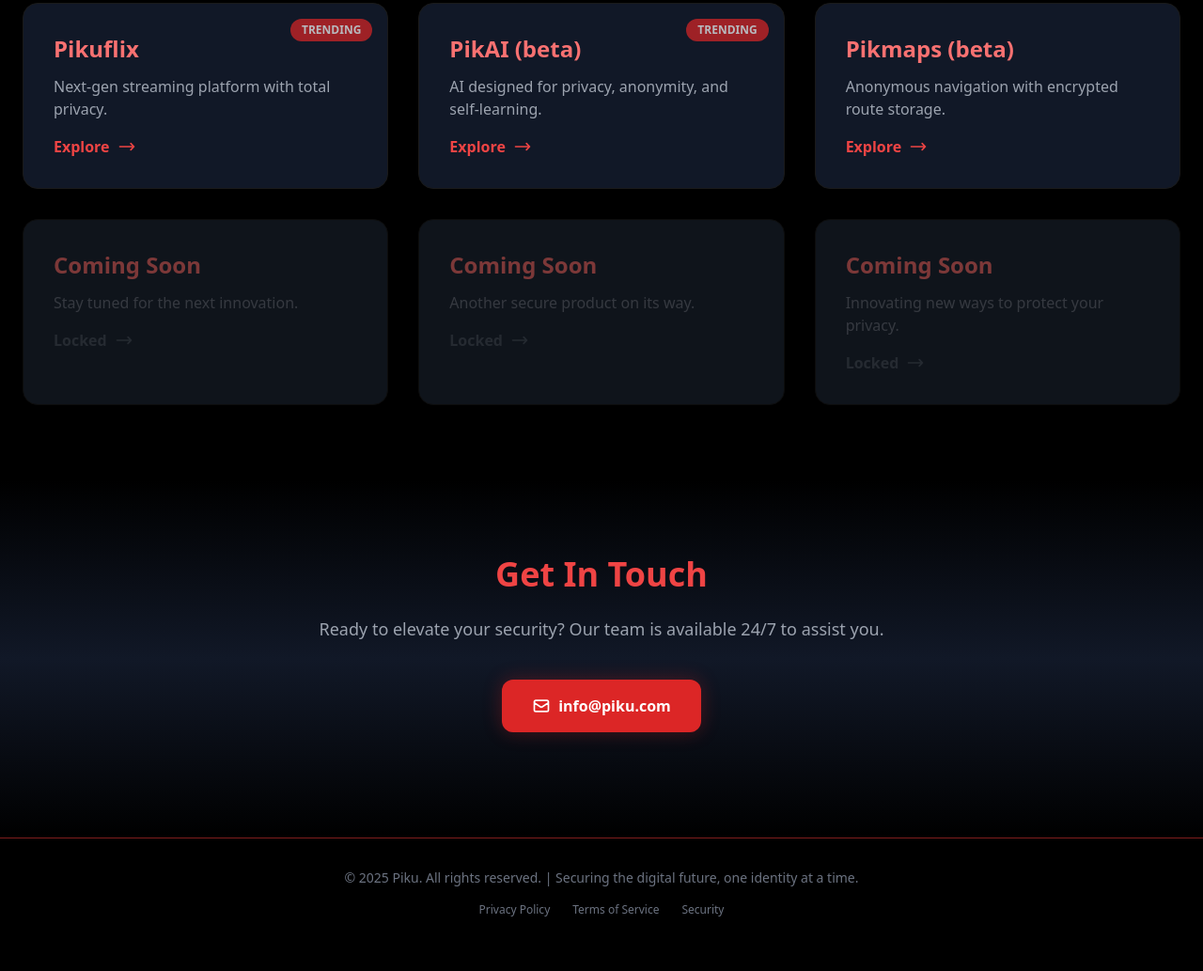
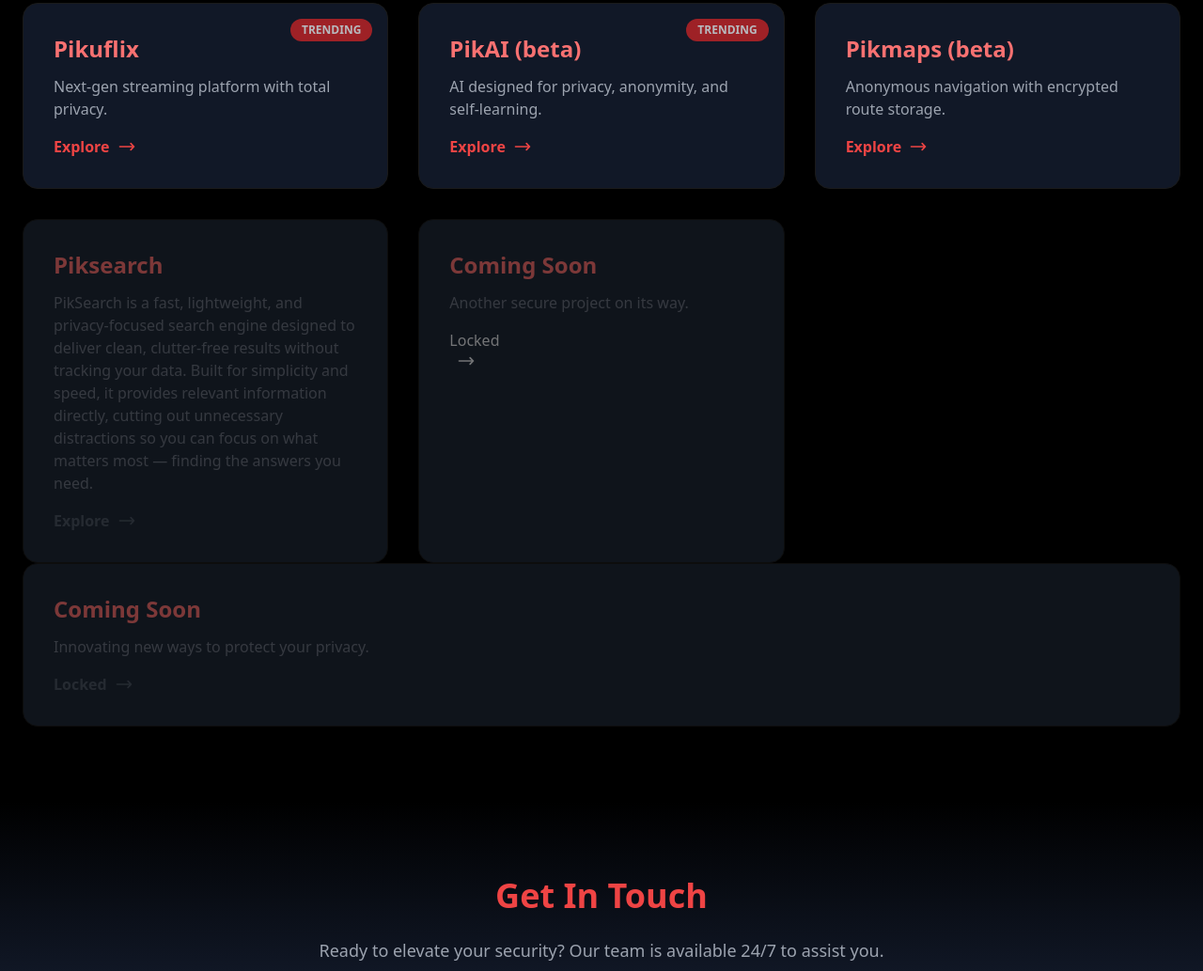
Before and after one commit to Kavyant420/piku, a plain HTML site: page index.html in a window 1280 px wide. Shown: the part 2110-3143 px from the top of the page at 94% size. Before the commit the page ends 3118 px from the top, so only its background shows below. Drawn offline with nearby package versions, Linux system fonts and the light colour scheme.

Commit message:
Update index.html

```diff
--- a/index.html
+++ b/index.html
@@ -357,11 +357,11 @@ input:focus, select:focus, textarea:focus, button:focus {
       </div>
 
       <!-- Coming Soon 1 -->
-      <div class="product-card p-8 bg-gray-800 rounded-2xl opacity-50 cursor-not-allowed">
-        <h4 class="text-2xl font-bold text-red-400 mb-3">Coming Soon</h4>
-        <p class="text-gray-500 mb-4">Stay tuned for the next innovation.</p>
+      <div class="product-card p-8 bg-gray-800 rounded-2xl opacity-50" data-url="https://piksearch.vercel.app/">
+        <h4 class="text-2xl font-bold text-red-400 mb-3">Piksearch</h4>
+        <p class="text-gray-500 mb-4">PikSearch is a fast, lightweight, and privacy-focused search engine designed to deliver clean, clutter-free results without tracking your data. Built for simplicity and speed, it provides relevant information directly, cutting out unnecessary distractions so you can focus on what matters most — finding the answers you need.</p>
         <div class="flex items-center text-gray-600 font-semibold">
-          <span>Locked</span>
+          <span>Explore</span>
           <svg class="w-5 h-5 ml-2" fill="none" stroke="currentColor" viewBox="0 0 24 24">
             <path stroke-linecap="round" stroke-linejoin="round" stroke-width="2" d="M17 8l4 4m0 0l-4 4m4-4H3"></path>
           </svg>
@@ -371,8 +371,7 @@ input:focus, select:focus, textarea:focus, button:focus {
       <!-- Coming Soon 2 -->
       <div class="product-card p-8 bg-gray-800 rounded-2xl opacity-50 cursor-not-allowed">
         <h4 class="text-2xl font-bold text-red-400 mb-3">Coming Soon</h4>
-        <p class="text-gray-500 mb-4">Another secure product on its way.</p>
-        <div class="flex items-center text-gray-600 font-semibold">
+        <p class="text-gray-500 mb-4">Another secure project on its way.</p>
           <span>Locked</span>
           <svg class="w-5 h-5 ml-2" fill="none" stroke="currentColor" viewBox="0 0 24 24">
             <path stroke-linecap="round" stroke-linejoin="round" stroke-width="2" d="M17 8l4 4m0 0l-4 4m4-4H3"></path>
```
